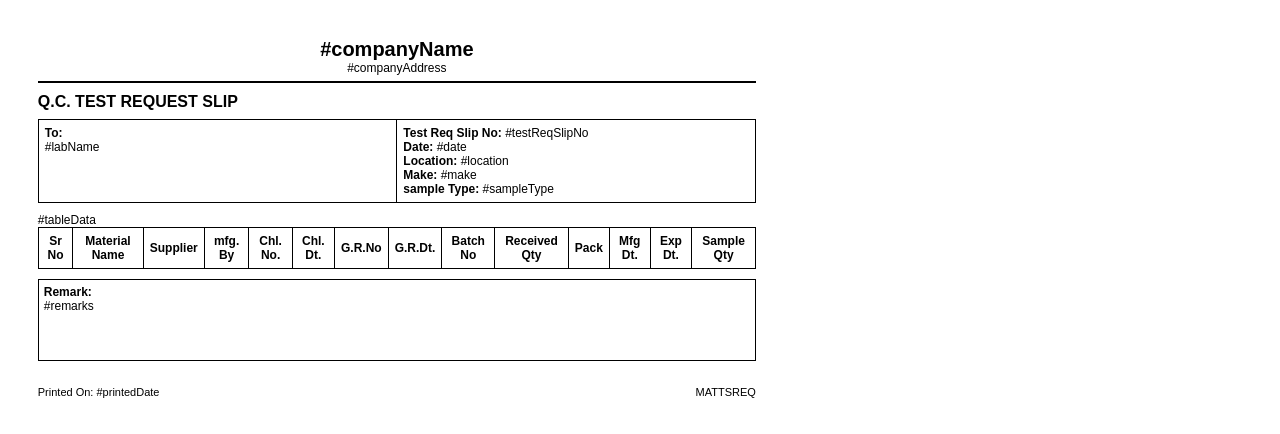
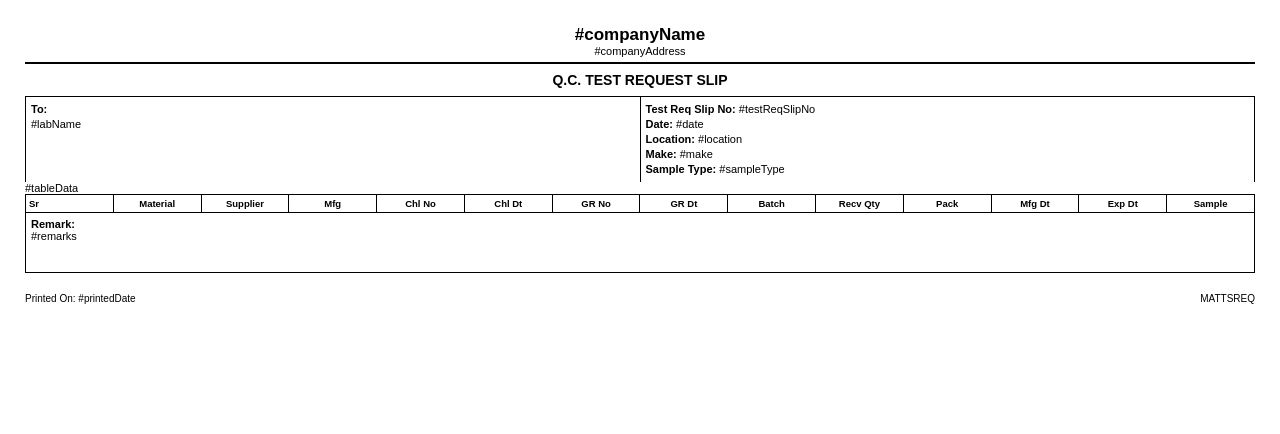
Before and after one commit to Viren602/Sanitas-api-local, a website: page uploads/InvoiceTemplates/sampleTestingReport.html in a window 1280 px wide. Drawn offline with Linux system fonts and the light colour scheme.

Commit message:
print template changes for qc

```diff
--- a/uploads/InvoiceTemplates/sampleTestingReport.html
+++ b/uploads/InvoiceTemplates/sampleTestingReport.html
@@ -6,70 +6,88 @@
   <title>QC Test Request Slip</title>
 
   <style>
-    /* A4 Portrait Setup */
+    /* ---------- A4 SAFE PRINT SETUP ---------- */
     @page {
-      size: A4 portrait;
-      margin: 15mm;
+      size: A4;
+      margin: 10mm;
+      /* Safe margin for physical printer */
+    }
+
+    * {
+      box-sizing: border-box;
     }
 
     body {
+      margin: 0;
       font-family: Arial, Helvetica, sans-serif;
-      font-size: 12px;
-      margin: 0;
-      background: #fff;
+      font-size: 11px;
+      color: #000;
     }
 
     .page {
-      width: 210mm;
-      min-height: 297mm;
-      padding: 10mm;
-      box-sizing: border-box;
+      width: 100%;
+      padding: 25px;
     }
+
+    /* ---------- HEADER ---------- */
 
     .header {
       text-align: center;
       border-bottom: 2px solid #000;
-      padding-bottom: 6px;
-      margin-bottom: 10px;
+      padding-bottom: 5px;
+      margin-bottom: 8px;
     }
 
     .company {
-      font-size: 20px;
+      font-size: 17px;
       font-weight: bold;
     }
 
     .address {
-      font-size: 12px;
+      font-size: 11px;
     }
 
     .title {
-      font-size: 16px;
+      text-align: center;
+      font-size: 14px;
       font-weight: bold;
       margin: 8px 0;
     }
 
+    /* ---------- TOP INFO ---------- */
+
     .top-info {
       width: 100%;
       border-collapse: collapse;
-      margin-bottom: 10px;
     }
 
     .top-info td {
       border: 1px solid #000;
-      padding: 6px;
+      border-bottom: none;
+      padding: 5px;
       vertical-align: top;
+      font-size: 11px !important;
+      line-height: 15px !important;
     }
+
+    /* ---------- DETAILS TABLE ---------- */
 
     .details {
       width: 100%;
       border-collapse: collapse;
+      table-layout: fixed;
+      font-size: 9.5px;
+      /* Important for 14 columns */
     }
 
     .details th,
     .details td {
       border: 1px solid #000;
-      padding: 6px;
+      padding: 3px;
+      word-wrap: break-word;
+      overflow-wrap: break-word;
       text-align: left;
+      vertical-align: top;
     }
 
     .details th {
@@ -77,24 +95,29 @@
       font-weight: bold;
     }
 
+    .details tr {
+      page-break-inside: avoid;
+    }
+
+    /* ---------- REMARK ---------- */
+
     .remark {
       border: 1px solid #000;
-      height: 70px;
-      margin-top: 10px;
+      border-top: none;
+      height: 60px;
       padding: 5px;
     }
 
-    .remark p {
-      margin: 0
+    /* ---------- FOOTER ---------- */
+
+    .footer {
+      margin-top: 20px;
+      display: flex;
+      justify-content: space-between;
+      font-size: 10px;
     }
 
-    .footer {
-      margin-top: 25px;
-      display: flex;
-      justify-content: space-between;
-      font-size: 11px;
-    }
-
+    /* Print adjustment */
     @media print {
       body {
         margin: 0;
@@ -107,17 +130,13 @@
 
   <div class="page">
 
-    <!-- HEADER -->
     <div class="header">
       <div class="company">#companyName</div>
-      <div class="address">
-        #companyAddress
-      </div>
+      <div class="address">#companyAddress</div>
     </div>
 
     <div class="title">Q.C. TEST REQUEST SLIP</div>
 
-    <!-- TOP INFO -->
     <table class="top-info">
       <tr>
         <td width="50%">
@@ -129,66 +148,40 @@
           <strong>Date:</strong> #date<br>
           <strong>Location:</strong> #location<br>
           <strong>Make:</strong> #make<br>
-          <strong>sample Type:</strong> #sampleType
+          <strong>Sample Type:</strong> #sampleType
         </td>
       </tr>
     </table>
 
-    <!-- DETAILS TABLE -->
     <table class="details">
-      <!-- <thead>
-        <tr>
-          <th>Sr</th>
-          <th>Material Name,<br> Supplier,<br> mfg. By</th>
-          <th>Chl. No.,<br>Chl. Dt.</th>
-          <th>G.R.No,<br>G.R.Dt.</th>
-          <th>Batch No</th>
-          <th>Received Qty,<br>Pack</th>
-          <th>Mfg Dt.,<br>Exp Dt.</th>
-          <th>Sample Qty</th>
-        </tr>
-      </thead> -->
-
       <thead>
         <tr>
-          <th>Sr No</th>
-          <th>Material Name</th>
+          <th style="text-align: left;">Sr</th>
+          <th>Material</th>
           <th>Supplier</th>
-          <th>mfg. By</th>
-          <th>Chl. No.</th>
-          <th>Chl. Dt.</th>
-          <th>G.R.No</th>
-          <th>G.R.Dt.</th>
-          <th>Batch No</th>
-          <th>Received Qty</th>
+          <th>Mfg</th>
+          <th>Chl No</th>
+          <th>Chl Dt</th>
+          <th>GR No</th>
+          <th>GR Dt</th>
+          <th>Batch</th>
+          <th>Recv Qty</th>
           <th>Pack</th>
-          <th>Mfg Dt.</th>
-          <th>Exp Dt.</th>
-          <th>Sample Qty</th>
+          <th>Mfg Dt</th>
+          <th>Exp Dt</th>
+          <th>Sample</th>
         </tr>
       </thead>
       <tbody>
-        <!-- <tr>
-          <td align="center">#srNo</td>
-          <td>#materialName,<br> #supplier,<br> #mfgBy</td>
-          <td>#chlNo,<br>#chlDt.</td>
-          <td>#grnNo,<br>#grnDt</td>
-          <td>#batchNo</td>
-          <td>#receivedQty,<br>#pack</td>
-          <td>#mfgDt,<br>#expDt</td>
-          <td>#sampleQty</td>
-        </tr> -->
         #tableData
       </tbody>
     </table>
 
-    <!-- REMARK -->
     <div class="remark">
-      <strong>Remark:</strong>
-      <p>#remarks</p>
+      <strong>Remark:</strong><br>
+      #remarks
     </div>
 
-    <!-- FOOTER -->
     <div class="footer">
       <div>Printed On: #printedDate</div>
       <div>MATTSREQ</div>
```
Also changed, not shown: src/controller/qcController.js (+8 -8 lines), uploads/InvoiceTemplates/testingReport.html (+83 -63 lines).
